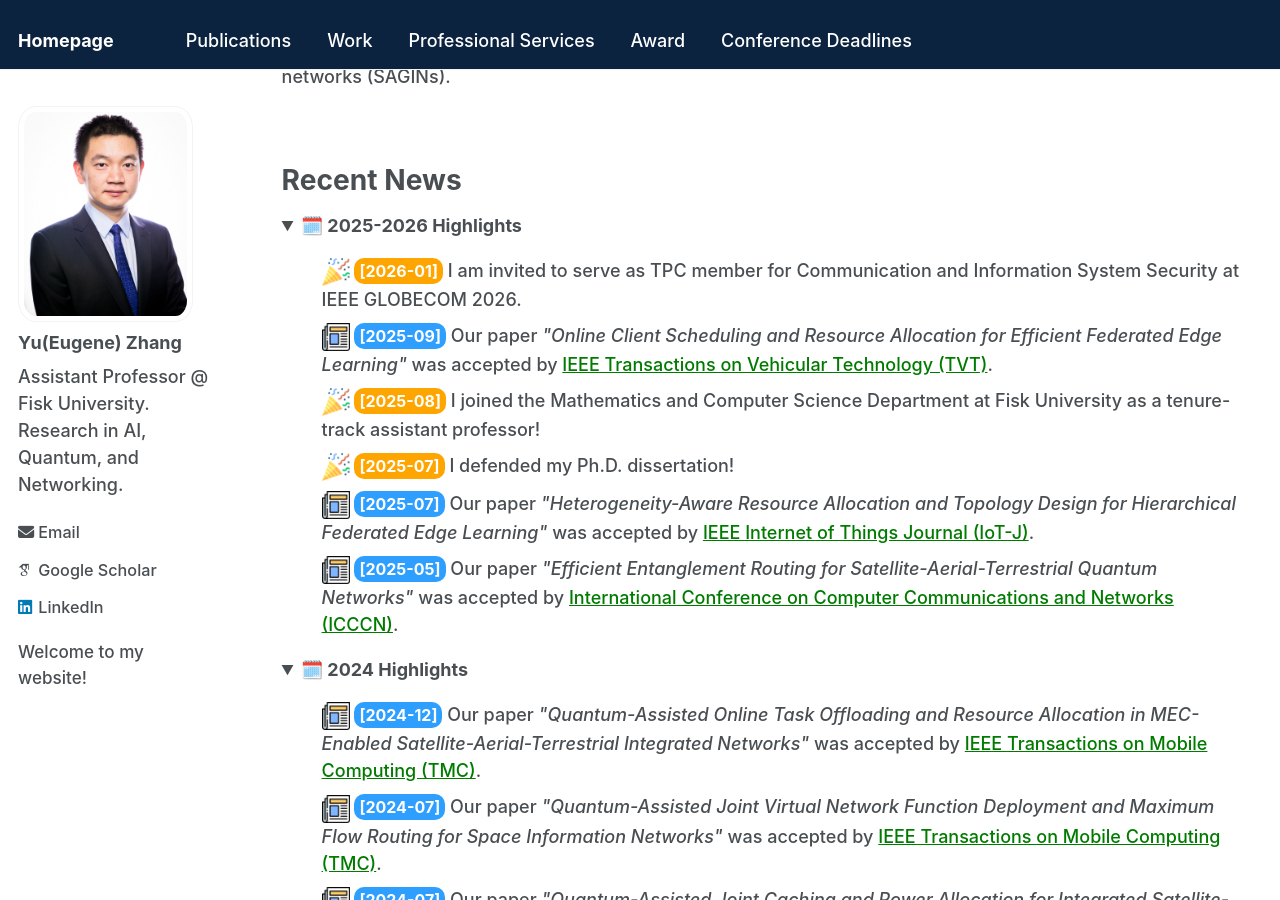
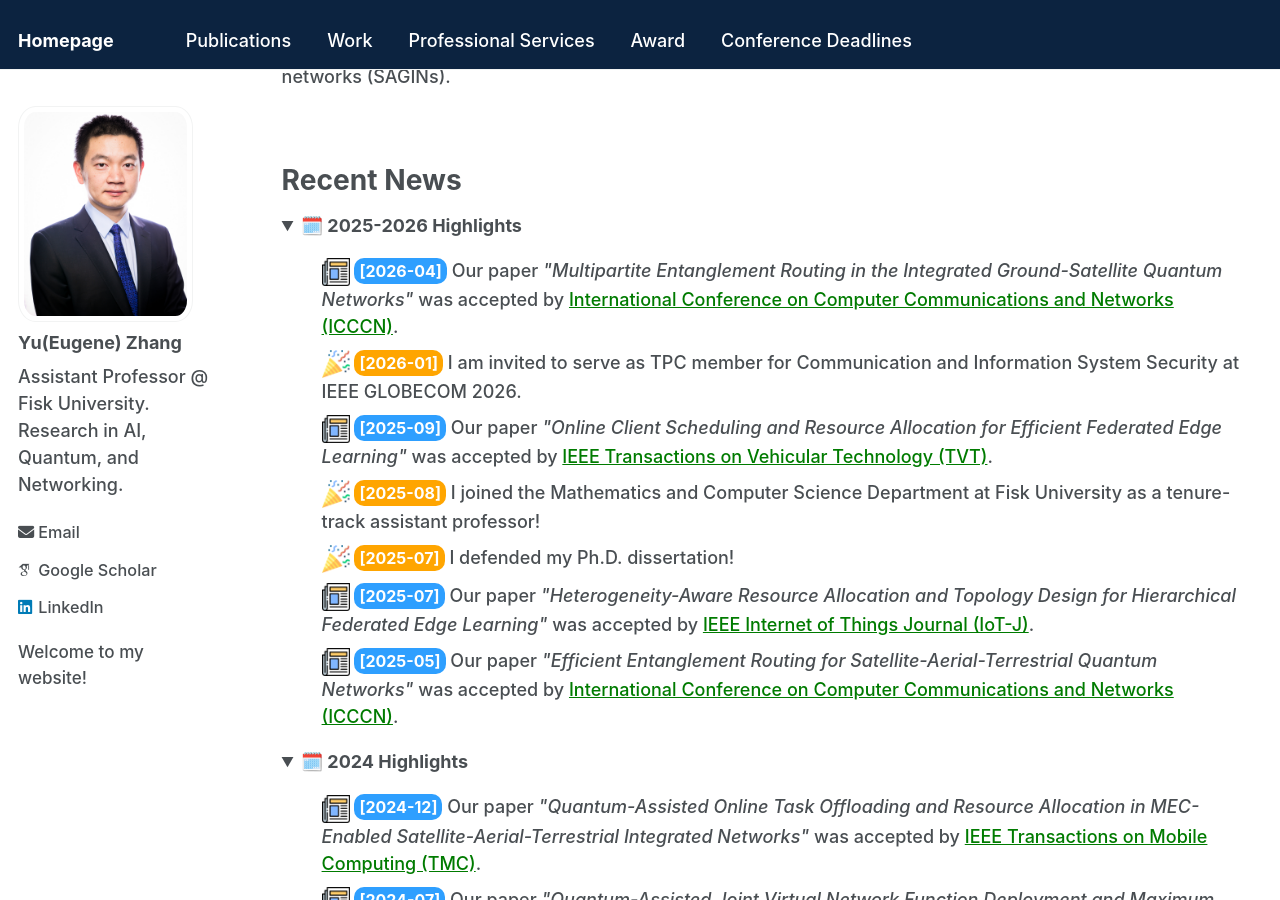
Before and after one commit to Yu-Zhang-Eugene/yu-zhang-eugene.github.io, a Jekyll site: the page built from _pages/about.md, in a window 1280 px wide and 900 px high, scrolled down 473 px. Built offline with Jekyll 4.4.1, drawn with Linux system fonts in a browser that asks for light colours; some web fonts are replaced; a script that is not in the unit is left out.

Commit message:
Add 2026 paper acceptance highlight to about page
Added a new highlight about the acceptance of a paper at ICCCN 2026.

```diff
--- a/_pages/about.md
+++ b/_pages/about.md
@@ -27,6 +27,11 @@ Recent News
 <summary><strong>🗓️ 2025-2026 Highlights</strong></summary>
 
 <ul style="list-style: none;">
+
+  <li>
+    <img src="/images/newspaper.png" alt="news" class="news-icon-img">
+    <span class="date-tag blue">[2026-04]</span> Our paper <em>"Multipartite Entanglement Routing in the Integrated Ground-Satellite Quantum Networks"</em> was accepted by <a href="http://www.icccn.org/" target="_blank" class="custom-link">International Conference on Computer Communications and Networks (ICCCN)</a>.
+  </li>
 
   <li>
     <img src="/images/celebration.png" alt="news" class="news-icon-img">
```
